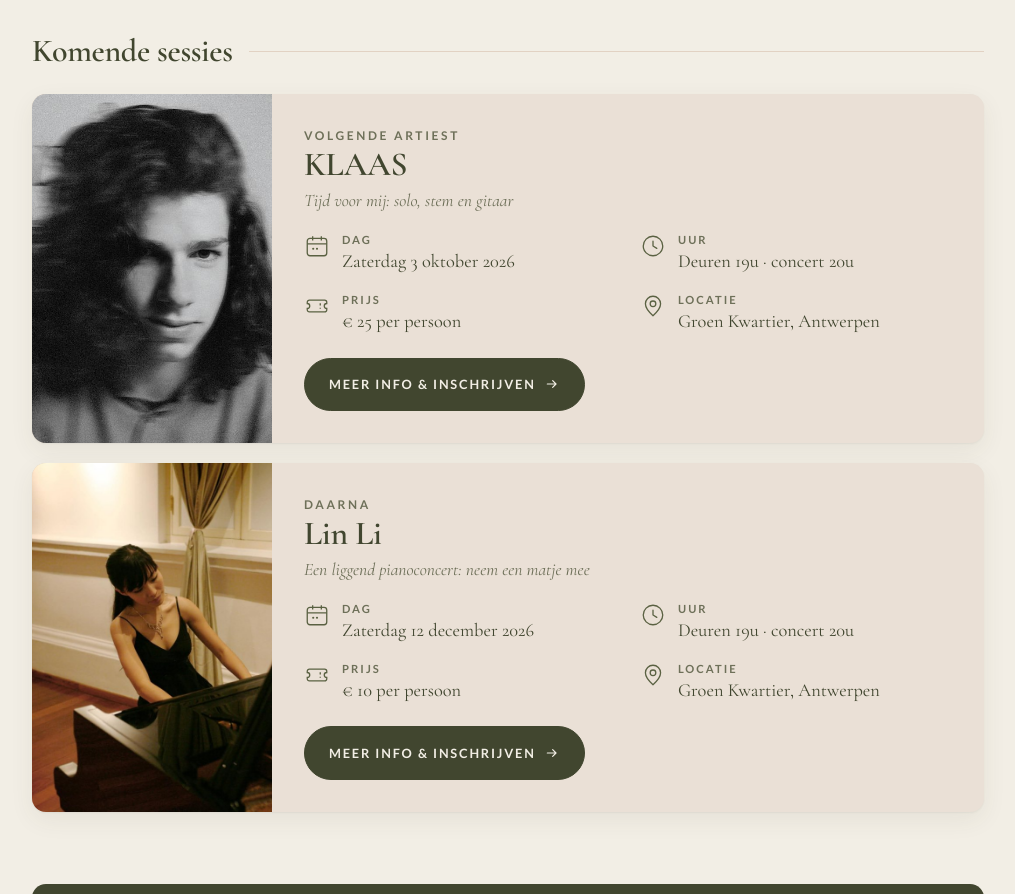
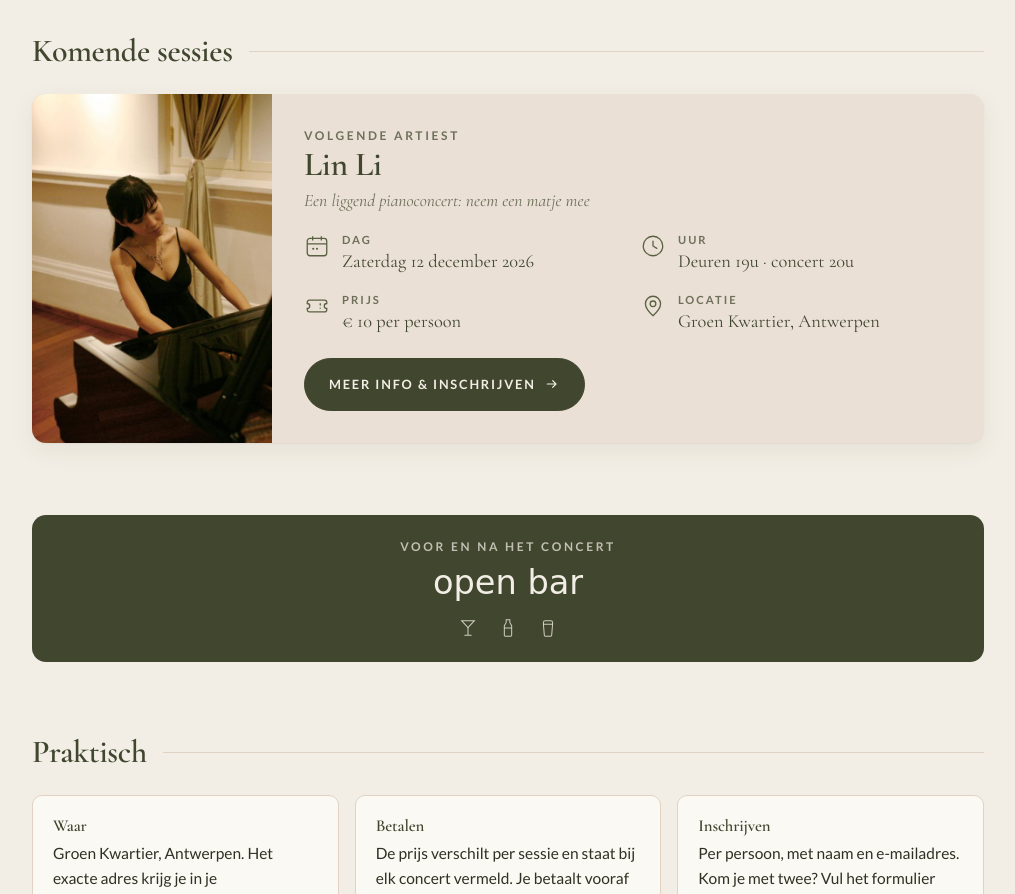
Before and after one commit to sessiesgroenkwartier-ctrl/sessiesgroenkwartier-ctrl.github.io, a plain HTML site: page index.html in a window 1280 px wide. Shown: the part 1022-1916 px from the top of the page, without its empty margins (132-1147 px from the left). Drawn offline with nearby package versions, Linux system fonts and the light colour scheme; a web font is replaced by a local one.

Commit message:
Update index.html

```diff
--- a/index.html
+++ b/index.html
@@ -60,64 +60,6 @@
 
     <div class="sessies">
 
-      <!-- ===== SESSIE: KLAAS ===== -->
-      <article class="sessie">
-        <div class="sessie-foto">
-          <img src="img/artiesten/klaas-klein.jpg" width="600" height="600"
-               alt="Portret van KLAAS — Klaas Delrue" loading="lazy" decoding="async">
-        </div>
-        <div class="sessie-inhoud">
-          <p class="label">Volgende artiest</p>
-          <h3>KLAAS</h3>
-          <p class="sessie-tussentitel">Tijd voor mij: solo, stem en gitaar</p>
-
-          <ul class="details">
-            <li>
-              <!-- kalender -->
-              <svg viewBox="0 0 24 24" fill="none" stroke="currentColor" stroke-width="1.2" aria-hidden="true">
-                <rect x="3" y="5" width="18" height="16" rx="2.5"/>
-                <path d="M3 10h18M8 3v4M16 3v4"/>
-                <circle cx="8.5" cy="14.5" r="1" fill="currentColor" stroke="none"/>
-                <circle cx="12" cy="14.5" r="1" fill="currentColor" stroke="none"/>
-              </svg>
-              <span><span class="dt">Dag</span><span class="dd">Zaterdag 3 oktober 2026</span></span>
-            </li>
-            <li>
-              <!-- klok -->
-              <svg viewBox="0 0 24 24" fill="none" stroke="currentColor" stroke-width="1.2" aria-hidden="true">
-                <circle cx="12" cy="12" r="9"/>
-                <path d="M12 7.5V12l3.5 2.2" stroke-linecap="round"/>
-              </svg>
-              <span><span class="dt">Uur</span><span class="dd">Deuren 19u · concert 20u</span></span>
-            </li>
-            <li>
-              <!-- ticket -->
-              <svg viewBox="0 0 24 24" fill="none" stroke="currentColor" stroke-width="1.2" aria-hidden="true">
-                <path d="M3 8.5A2 2 0 0 1 5 6.5h14a2 2 0 0 1 2 2v1.2a2.3 2.3 0 0 0 0 4.6v1.2a2 2 0 0 1-2 2H5a2 2 0 0 1-2-2v-1.2a2.3 2.3 0 0 0 0-4.6z"/>
-                <path d="M15 9.5v5" stroke-dasharray="2 2"/>
-              </svg>
-              <span><span class="dt">Prijs</span><span class="dd">€ 25 per persoon</span></span>
-            </li>
-            <li>
-              <!-- locatie -->
-              <svg viewBox="0 0 24 24" fill="none" stroke="currentColor" stroke-width="1.2" aria-hidden="true">
-                <path d="M12 21s7-6.2 7-11a7 7 0 1 0-14 0c0 4.8 7 11 7 11z"/>
-                <circle cx="12" cy="10" r="2.6"/>
-              </svg>
-              <span><span class="dt">Locatie</span><span class="dd">Groen Kwartier, Antwerpen</span></span>
-            </li>
-          </ul>
-
-          <a class="knop" href="sessies/2026-10-03-klaas.html">
-            Meer info &amp; inschrijven
-            <svg viewBox="0 0 24 24" width="16" height="16" fill="none" stroke="currentColor" stroke-width="1.8" aria-hidden="true">
-              <path d="M5 12h13m0 0-5-5m5 5-5 5" stroke-linecap="round" stroke-linejoin="round"/>
-            </svg>
-          </a>
-        </div>
-      </article>
-      <!-- ===== EINDE SESSIE ===== -->
-
       <!-- ===== SESSIE: LIN LI ===== -->
       <article class="sessie">
         <div class="sessie-foto">
@@ -125,7 +67,7 @@
                alt="Lin Li achter een vleugel in een warm verlichte kamer" loading="lazy" decoding="async">
         </div>
         <div class="sessie-inhoud">
-          <p class="label">Daarna</p>
+          <p class="label">Volgende artiest</p>
           <h3>Lin Li</h3>
           <p class="sessie-tussentitel">Een liggend pianoconcert: neem een matje mee</p>
 
```
